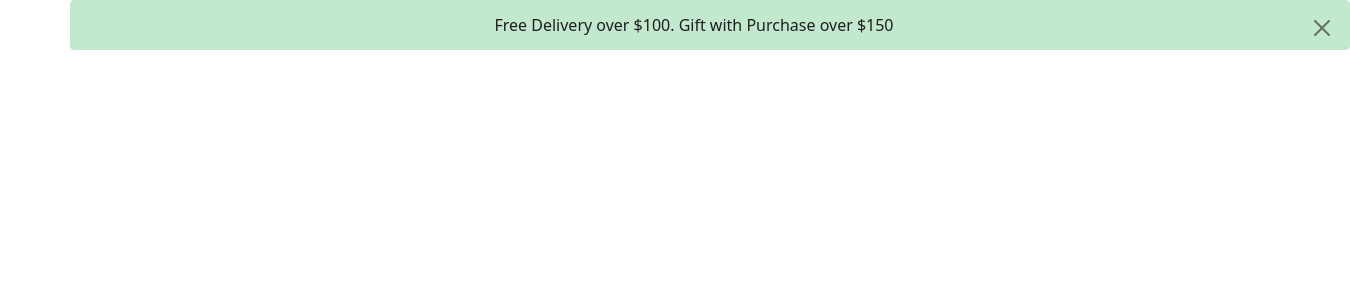
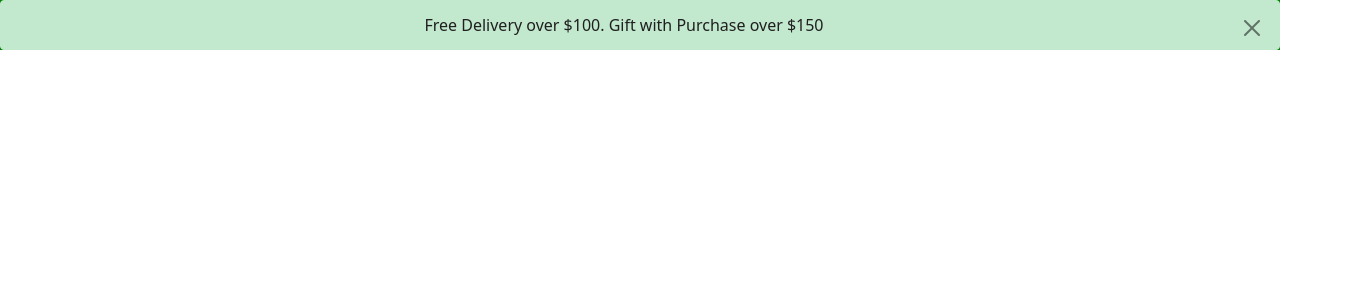
Before and after one commit to naniitevez/grupo3-react-proyect, a React (Create React App) app: page / in a window 1280 px wide. Shown: the top 300 px of the page, 1350 px wide, since content can reach past the window. Built offline with nearby package versions, Linux system fonts and the light colour scheme.

Commit message:
fixed Notice section

```diff
--- a/src/components/Navbar/MyNavbar.css
+++ b/src/components/Navbar/MyNavbar.css
@@ -1,14 +1,21 @@
 @import url('../../index.css');
 
+#navbar-row__container{
+    display: flex;
+    justify-content: center;
+}
+
+/* Notice section */
 .notice {
     display: flex;
     justify-content: center;
     align-items: center;
-    background: var(--white);
+    background: green;
     width: 1280px;
     height: 50px;
 }
 
+/* Alert section */
 #alert-notice {
     position: absolute;
     z-index: 100;
--- a/src/components/Navbar/MyNavbar.jsx
+++ b/src/components/Navbar/MyNavbar.jsx
@@ -1,16 +1,13 @@
-import { Container, Row } from "react-bootstrap";
+import './MyNavbar.css'
 import AlertNotice from "./AlertNotice";
-import './MyNavbar.css'
 import NoticeSection from "./NoticeSection";
 
 const MyNavbar = () => {
   return (
-    <Container>
-      <Row>
+    <div id="navbar-row__container">
         <AlertNotice/>
         <NoticeSection/>
-      </Row>
-    </Container>
+    </div>
   );
 };
 
```
